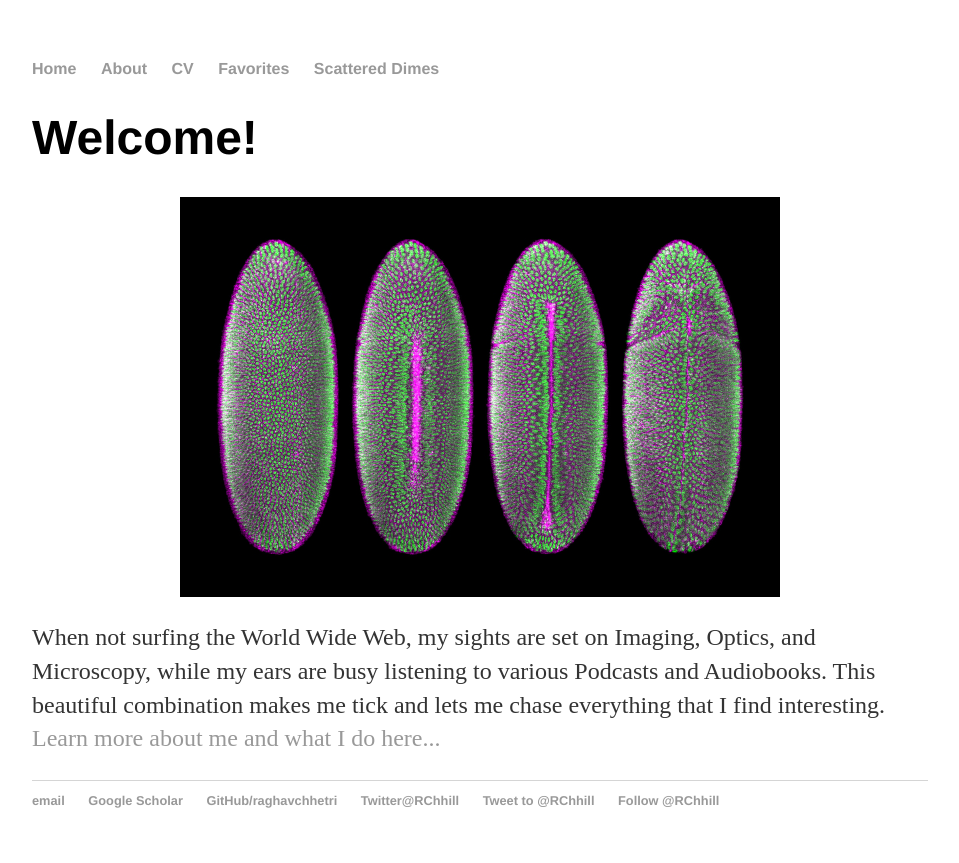
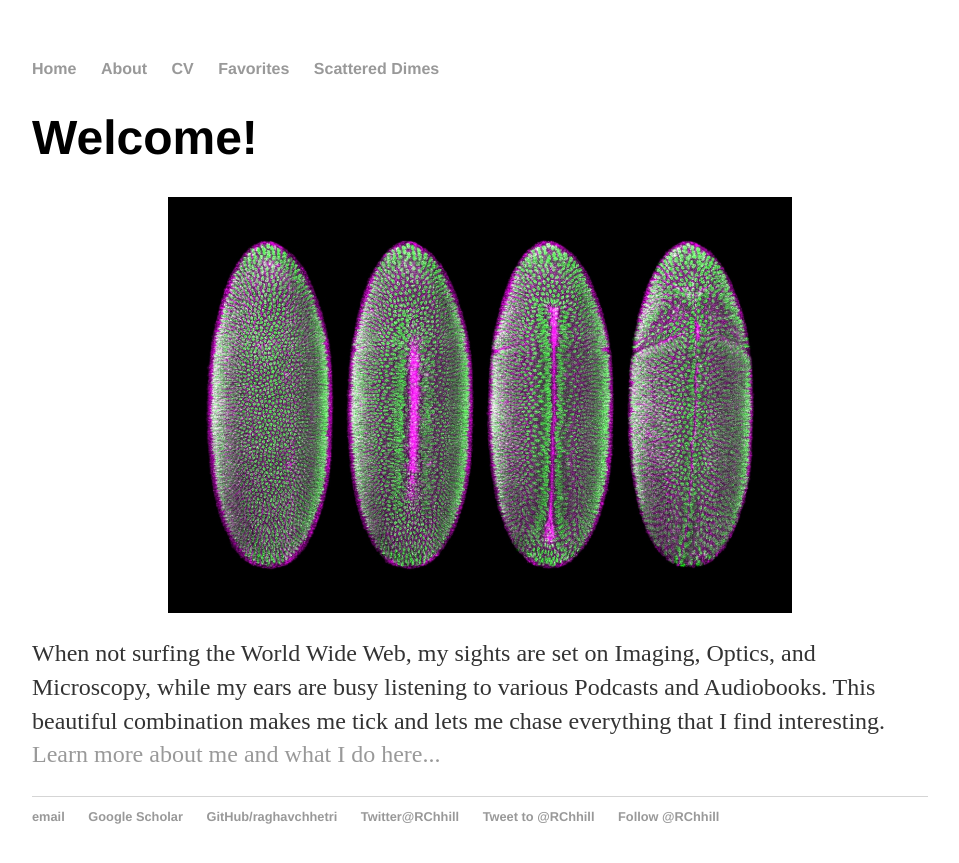
Before and after one commit to raghavchhetri/raghavchhetri.github.io, a Jekyll site: the page built from index.html, in a window 1280 px wide. Shown: the top 863 px of the page, without its empty margins (160-1119 px from the left). Built offline with Jekyll 4.4.1, drawn with Linux system fonts in a browser that asks for light colours; comment, search, counter and statistics services are not loaded.

Commit message:
Update index.html

```diff
--- a/index.html
+++ b/index.html
@@ -4,7 +4,7 @@ title: Science is hard. It rocks though... Stay with it!
 ---
 <div class="blurb">
 	<h1>Welcome!</h1>
-	<div style="height: 400px">
+	<div style="height: 416px">
 		<img src="/about/DrosophilaDevelopment.jpg" alt="Development" style="max-height:100%; width:100%; object-fit:contain" class="inline"/>
 	</div>
 	<p>When not surfing the World Wide Web, my sights are set on Imaging, Optics, and Microscopy,
```
